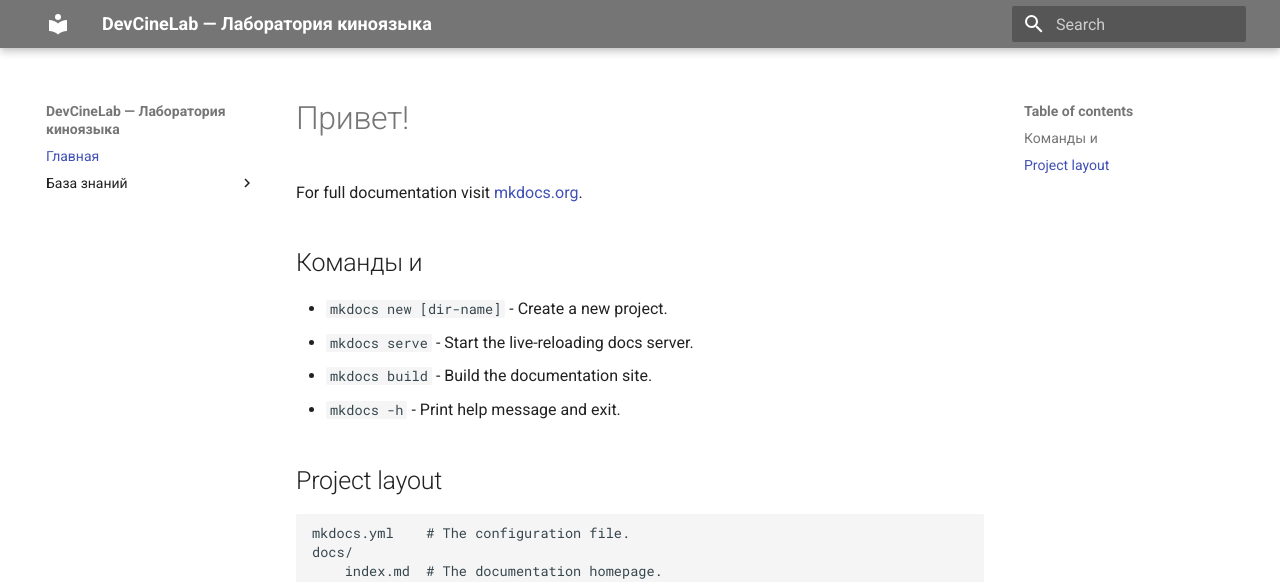
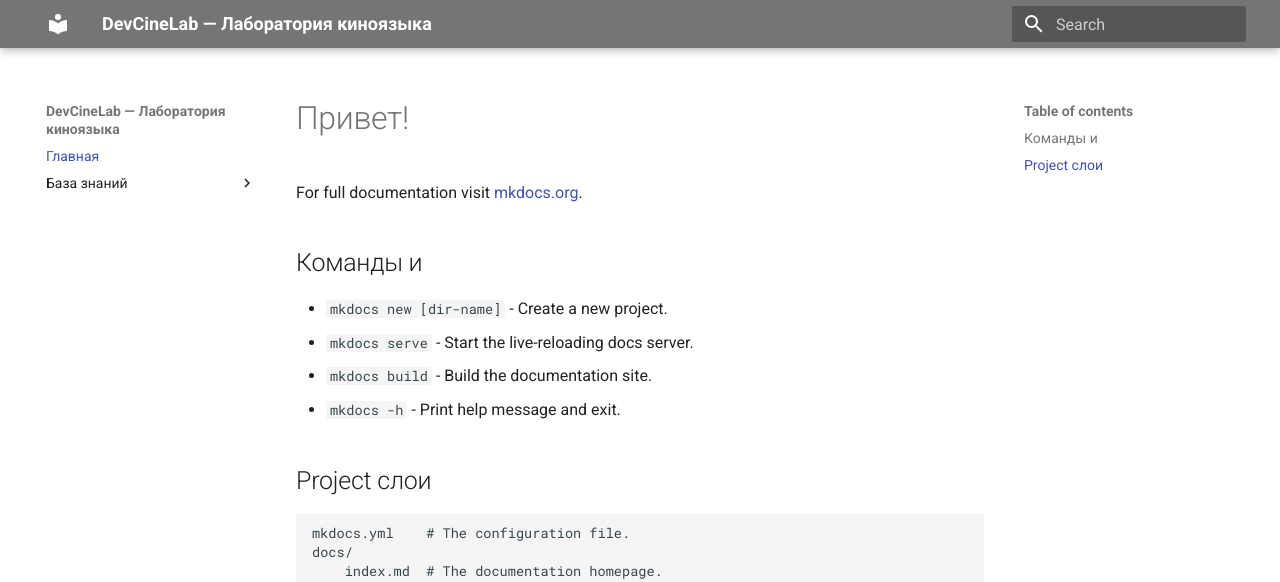
Before and after one commit to Avecher/DevCine, an MkDocs documentation site: the page built from docs/index.md, in a window 1280 px wide. Shown: the top 582 px of the page. Built offline with MkDocs 1.6.1 and Material for MkDocs 9.7.7, drawn with Linux system fonts in a browser that asks for light colours.

Commit message:
Update index.md

```diff
--- a/docs/index.md
+++ b/docs/index.md
@@ -9,7 +9,7 @@
 * `mkdocs build` - Build the documentation site.
 * `mkdocs -h` - Print help message and exit.
 
-## Project layout
+## Project слои
 
     mkdocs.yml    # The configuration file.
     docs/
```
